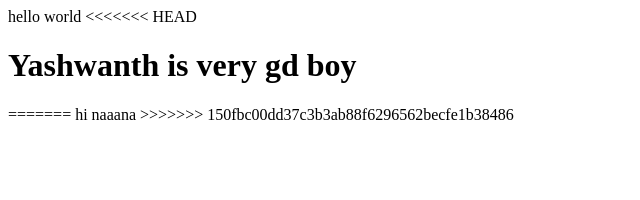
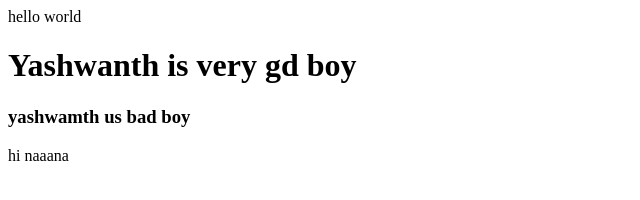
Before and after one commit to Harsha2001-creater/sample, a plain HTML site: page index.html in a window 1280 px wide. Shown: the whole page, without its empty margins (0-640 px from the left). Drawn offline with Linux system fonts and the light colour scheme.

Commit message:
bad added

```diff
--- a/index.html
+++ b/index.html
@@ -8,10 +8,8 @@
 </head>
 <body>
     hello world
-<<<<<<< HEAD
     <h1>Yashwanth is very gd boy</h1>
-=======
+    <h3>yashwamth us bad boy</h3>
     hi naaana
->>>>>>> 150fbc00dd37c3b3ab88f6296562becfe1b38486
 </body>
 </html>
```
